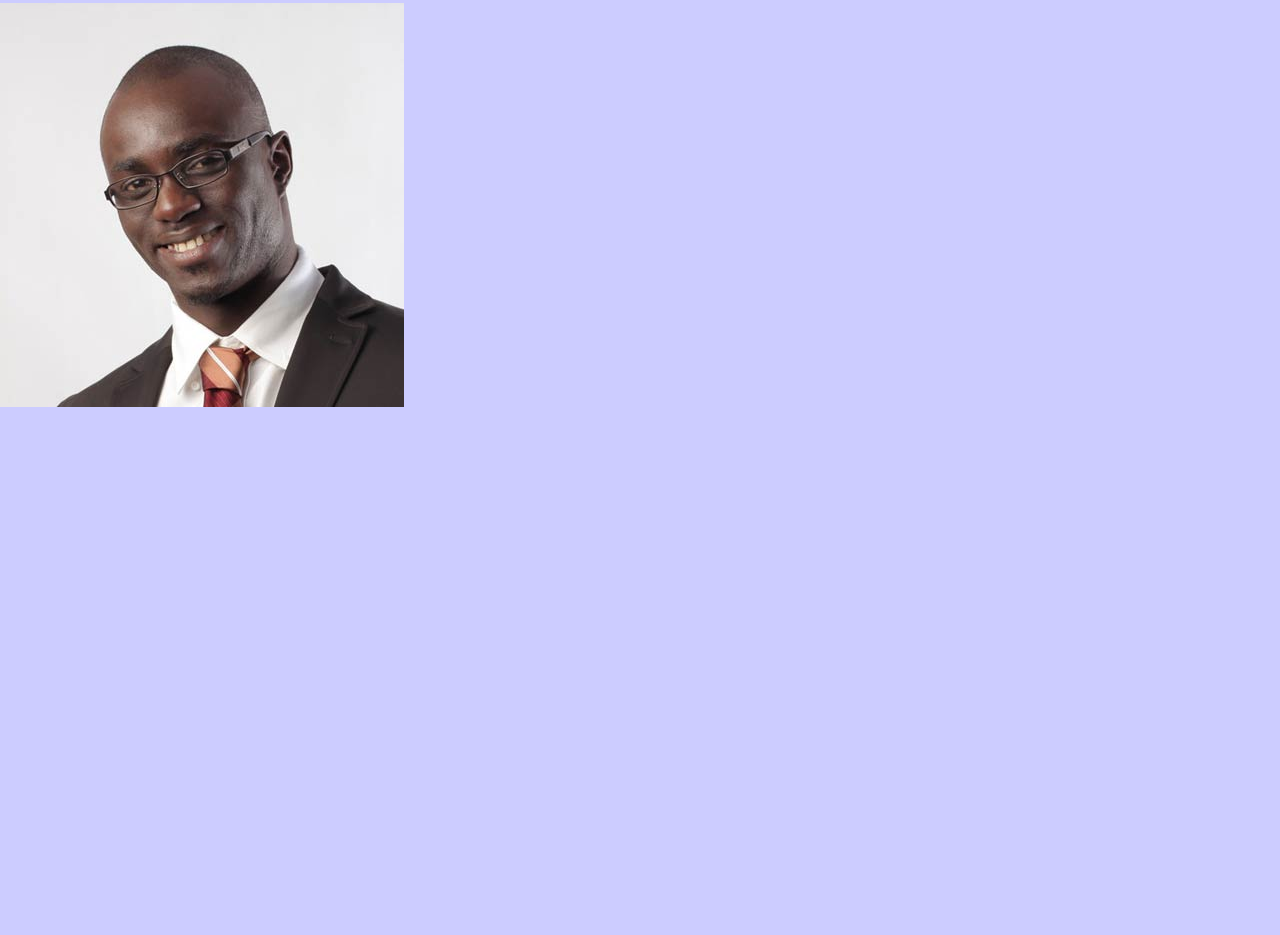
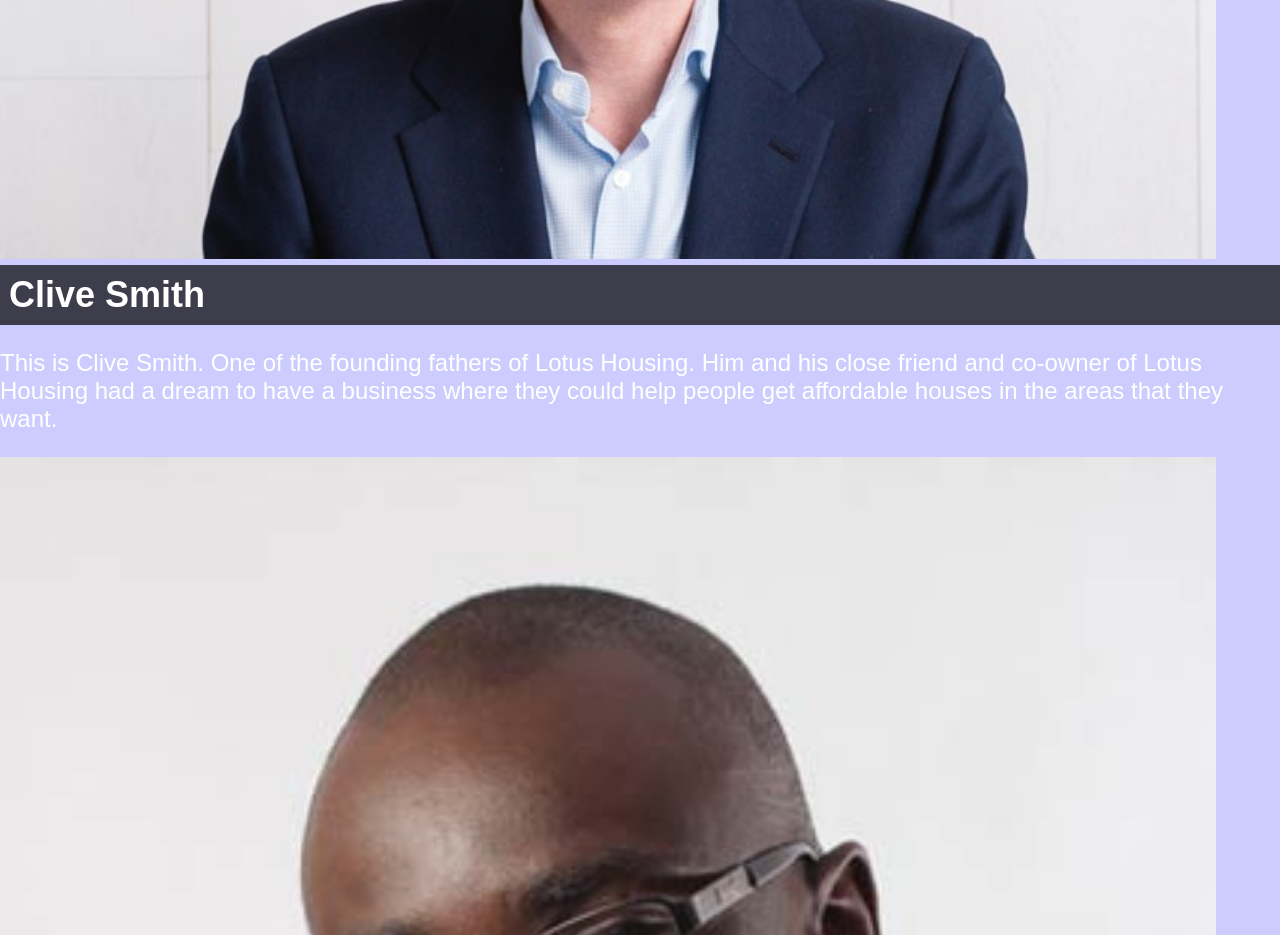
Before and after one commit to MohamedOuteh/Hosuing-Website, a plain HTML site: page about.html in a window 1280 px wide. Shown: the part 1125-2060 px from the top of the page. Before the commit the page ends 1538 px from the top, so only its background shows below. Drawn offline with Linux system fonts and the light colour scheme; files whose address does not match are found by name.

Commit message:
improves the about us page

```diff
--- a/about.html
+++ b/about.html
@@ -29,13 +29,21 @@
           How this began was there was a dream to have affordable houses in Leicester. Lorem ipsum dolor sit amet, consectetur adipisicing elit, sed do eiusmod tempor incididunt ut labore et dolore magna aliqua. Ut enim ad minim veniam, quis nostrud exercitation ullamco laboris nisi ut aliquip ex ea commodo consequat. Duis aute irure dolor in reprehenderit in voluptate velit esse cillum dolore eu fugiat nulla pariatur. Excepteur sint occaecat cupidatat non proident, sunt in culpa qui officia deserunt mollit anim id est laborum.
         </section>
 
-        <section class="Clive">
+        <article class="Clive">
           <img src="C:\Users\outeh\Documents\Uni Work\Third Year\Front End Web Developement Assignment\assignment-MohamedOuteh\clive.jpg" alt="Clive">
-        </section>
+          <h2>Clive Smith</h2>
+          <p>This is Clive Smith. One of the founding fathers of Lotus Housing. Him and his close friend and co-owner of Lotus Housing had a dream to have a business
+          where they could help people get affordable houses in the areas that they want.
+          </p>
+        </article>
 
-        <section class="Tyrone">
+        <article class="Tyrone">
           <img src="C:\Users\outeh\Documents\Uni Work\Third Year\Front End Web Developement Assignment\assignment-MohamedOuteh\tyrone.jpg" alt="tyrone">
-        </section>
+          <h2>Tyrone Edwards</h2>
+          This is Tyrone Edwards.One of the founding fathers of Lotus Housing. Him and his close friend and co-owner of Lotus Housing had a dream to have a business
+          where they could help people get affordable houses in the areas that they want.
+        </article>
+
       </section>
     </main>
 
```
